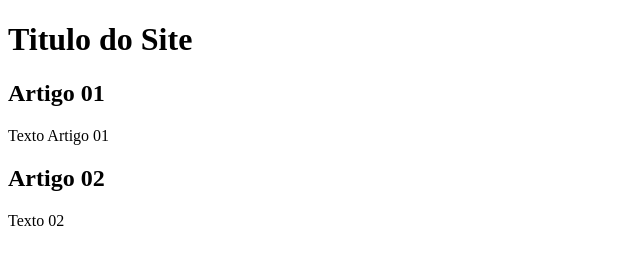
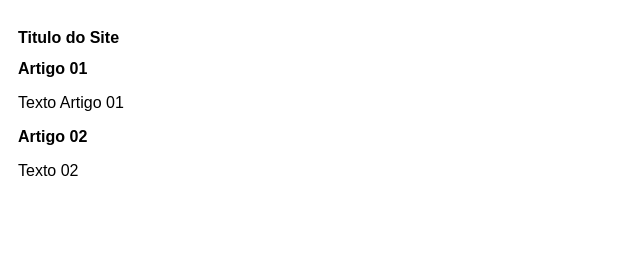
Before and after one commit to AlissonKaelan/Projeto-site-teste, a plain HTML site: page index.html in a window 1280 px wide. Shown: the whole page, without its empty margins (0-640 px from the left). Drawn offline with Linux system fonts and the light colour scheme.

Commit message:
Inicio do Design

```diff
--- /dev/null
+++ b/estilo/style.css
@@ -0,0 +1,14 @@
+*{
+    font-family: Arial, Helvetica, sans-serif;
+    font-size:  16px;
+}
+
+body {
+    background-color: rgbrgb(11, 236, 236);
+}
+main {
+    background-color: white;
+    margin: auto;
+    padding: 10px;
+    box-shadow: 3px 3px 5px rgb(rgb(0, 0, 0));
+}
--- a/index.html
+++ b/index.html
@@ -3,7 +3,7 @@
 <head>
     <meta charset="UTF-8">
     <meta name="viewport" content="width=device-width, initial-scale=1.0">
-    <title>Titulo do Site</title>
+    <title>Titulo do Site</title><link rel="stylesheet" href="estilo/style.css">
 </head>
 <body>
     <main>
```
